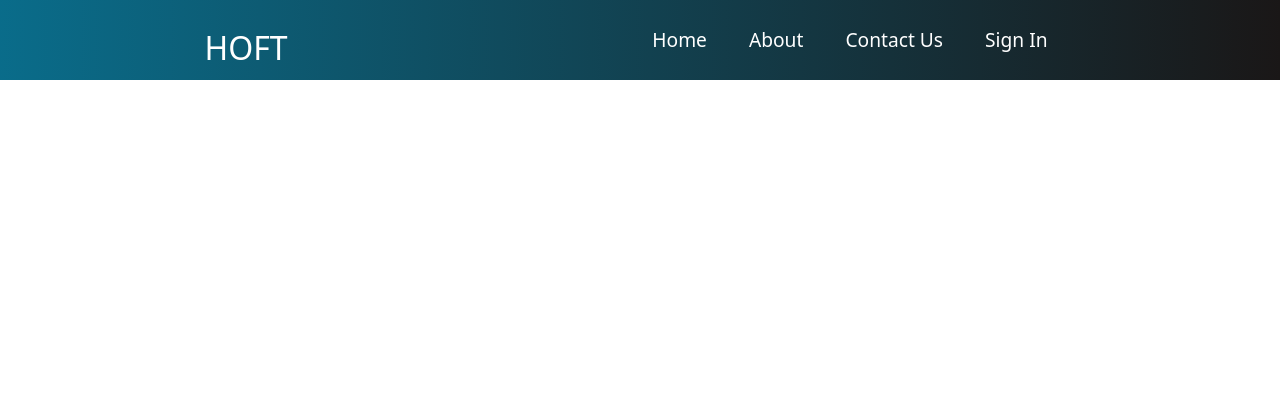
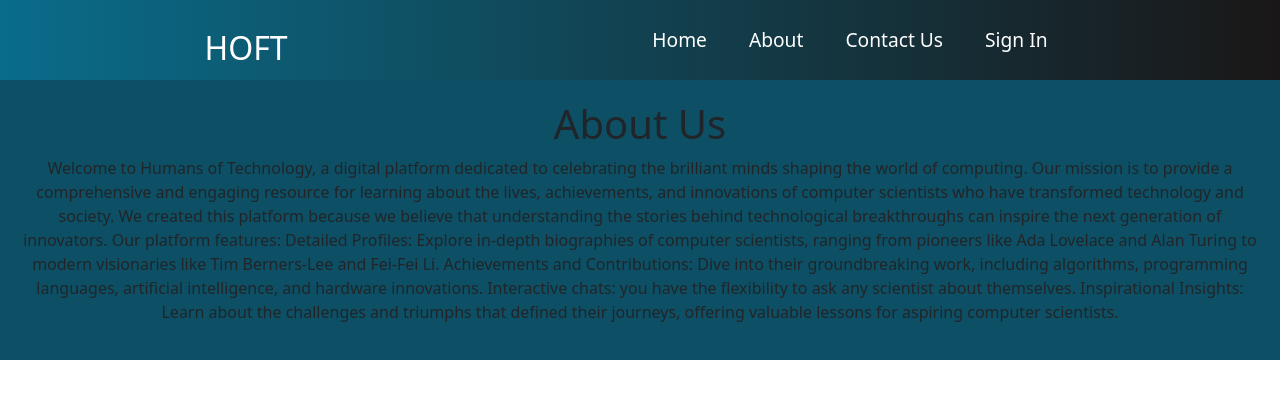
Before and after one commit to baintonaj/humans-of-tech, a React (Create React App) app in the folder my-app/: page /About in a window 1280 px wide. Shown: the top 398 px of the page. Built offline with nearby package versions, Linux system fonts and the light colour scheme.

Commit message:
Added AboutPage

```diff
--- a/my-app/src/App.jsx
+++ b/my-app/src/App.jsx
@@ -7,6 +7,7 @@ import Home from './components/Pages/Home';
 import Personpage from './components/Pages/Personpage';
 import {SearchName} from "./components/Pages/SearchName";
 import SignIn from './components/SignIn';
+import About from './components/Pages/About';
 
 
 const App = () => {
@@ -22,6 +23,7 @@ const App = () => {
             <Route path="/SearchName" element={<SearchName apiKey={KEY} />} />
             <Route path="/SignIn" element={<SignIn />} />
             <Route path="/SearchName" element={<SearchName apiKey={KEY} />} />
+            <Route path="/About" element={<About />} />
         </Routes>
       </main>
     </BrowserRouter>
--- a/my-app/src/components/Navbar.jsx
+++ b/my-app/src/components/Navbar.jsx
@@ -47,7 +47,7 @@ function Navbar() {
               </Link>
             </li>
             <li className='nav-item'>
-              <Link to='/about' className='nav-links' onClick={closeMobileMenu}>
+              <Link to='/About' className='nav-links' onClick={closeMobileMenu}>
                 About
               </Link>
             </li>
--- /dev/null
+++ b/my-app/src/components/Pages/About.css
@@ -0,0 +1,16 @@
+.footer-container {
+    background-color: rgba(10, 78, 99, 0.986);
+    padding: 20px;
+    text-align: center;
+  }
+
+  .footer-subscription-heading {
+    font-size: 1.5rem;
+    font-weight: bold;
+    margin-bottom: 10px;
+  }
+
+  .footer-subscription-text {
+    font-size: 1rem;
+    margin: 5px 0;
+  }
--- /dev/null
+++ b/my-app/src/components/Pages/About.jsx
@@ -0,0 +1,24 @@
+import React from 'react';
+import './About.css';
+
+const Footer = () => {
+  return (
+    <footer className="footer-container">
+        <h1>About Us</h1>
+      <section className="footer-subscription">
+        <p>
+Welcome to Humans of Technology, a digital platform dedicated to celebrating the brilliant minds shaping the world of computing. Our mission is to provide a comprehensive and engaging resource for learning about the lives, achievements, and innovations of computer scientists who have transformed technology and society.
+
+We created this platform because we believe that understanding the stories behind technological breakthroughs can inspire the next generation of innovators. Our platform features:
+
+Detailed Profiles: Explore in-depth biographies of computer scientists, ranging from pioneers like Ada Lovelace and Alan Turing to modern visionaries like Tim Berners-Lee and Fei-Fei Li.
+Achievements and Contributions: Dive into their groundbreaking work, including algorithms, programming languages, artificial intelligence, and hardware innovations.
+Interactive chats: you have the flexibility to ask any scientist about themselves.
+Inspirational Insights: Learn about the challenges and triumphs that defined their journeys, offering valuable lessons for aspiring computer scientists.
+        </p>
+      </section>
+    </footer>
+  );
+};
+
+export default Footer;
--- a/my-app/src/components/Pages/Cards.jsx
+++ b/my-app/src/components/Pages/Cards.jsx
@@ -18,12 +18,6 @@ function Cards() {
               path='/Personpage'
             />
             <CardItem
-              src='/videos/women in tech.jpeg'
-              text='Influencial women in technology'
-              label='women in tech'
-              path='/Personpage'
-            />
-            <CardItem
               src='/videos/Search yourself.jpg'
               text='Can not find the person you are looking for? no worries! Search Here!!'
               label='explore'
```
